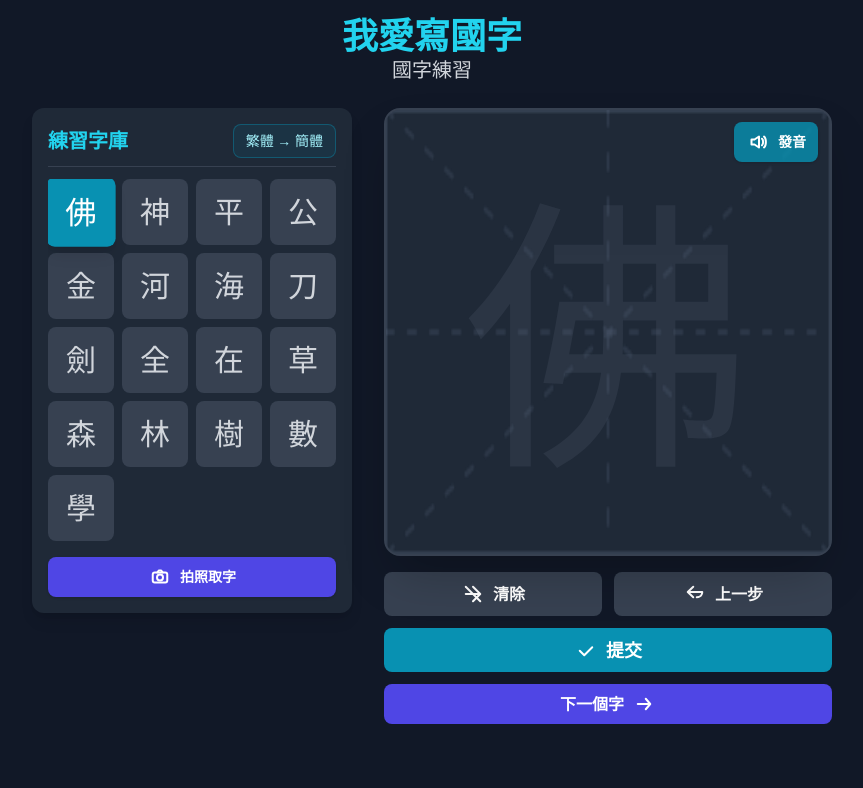
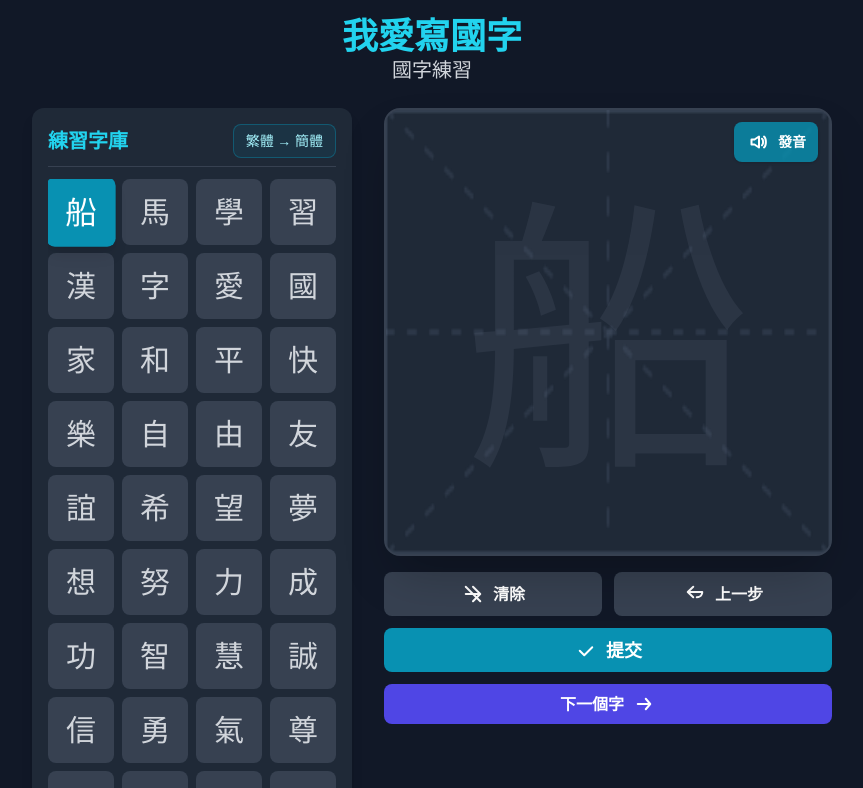
Before and after one commit to vicquana/write_characters, a React (Vite) app: page / in a window 1280 px wide. Shown: the top 788 px of the page, without its empty margins (208-1071 px from the left). Built offline with nearby package versions, Linux system fonts and the light colour scheme.

Commit message:
update default character list

```diff
--- a/App.tsx
+++ b/App.tsx
@@ -15,7 +15,8 @@ import {
   convertCharacterSet,
 } from "./services/characterConversionService";
 
-const DEFAULT_PRACTICE_CHARACTERS = "佛神平公金河海刀劍全在草森林樹數學";
+const DEFAULT_PRACTICE_CHARACTERS =
+  "船馬學習漢字愛國家和平快樂自由友誼希望夢想努力成功智慧誠信勇氣尊重責任分享關愛健康幸福家庭朋友老師同學社會文化歷史傳統藝術音樂閱讀寫作運動旅行自然環境科技創新未來成長挑戰機會信念熱情創造力想像力探索發現冒險團隊合作領導力溝通理解包容耐心堅持自律目標計劃時間管理效率平衡積極正面樂觀感恩謙虛幽默同理心慈悲寬容忠誠榮譽公平正義法律秩序民主自由人權和平安全環保節約資源可持續發展全球化多元文化交流合作競爭市場經濟金融投資創業職業技能教育培訓實踐經驗反思改進成就卓越";
 
 const toUniqueCharacters = (text: string): string[] =>
   Array.from(new Set(Array.from(text)));
@@ -342,7 +343,9 @@ const App: React.FC = () => {
               onClick={handleToggleCharacterSet}
               disabled={isCharacterSetLoading}
               className="flex items-center gap-2 px-3 py-1.5 rounded-lg text-sm font-medium text-cyan-200 bg-cyan-900/30 border border-cyan-700/60 hover:bg-cyan-800/40 transition disabled:opacity-60 disabled:cursor-not-allowed"
-              aria-label={`切換為${characterSet === "traditional" ? "簡體" : "繁體"}`}
+              aria-label={`切換為${
+                characterSet === "traditional" ? "簡體" : "繁體"
+              }`}
             >
               {isCharacterSetLoading ? (
                 <>
```
